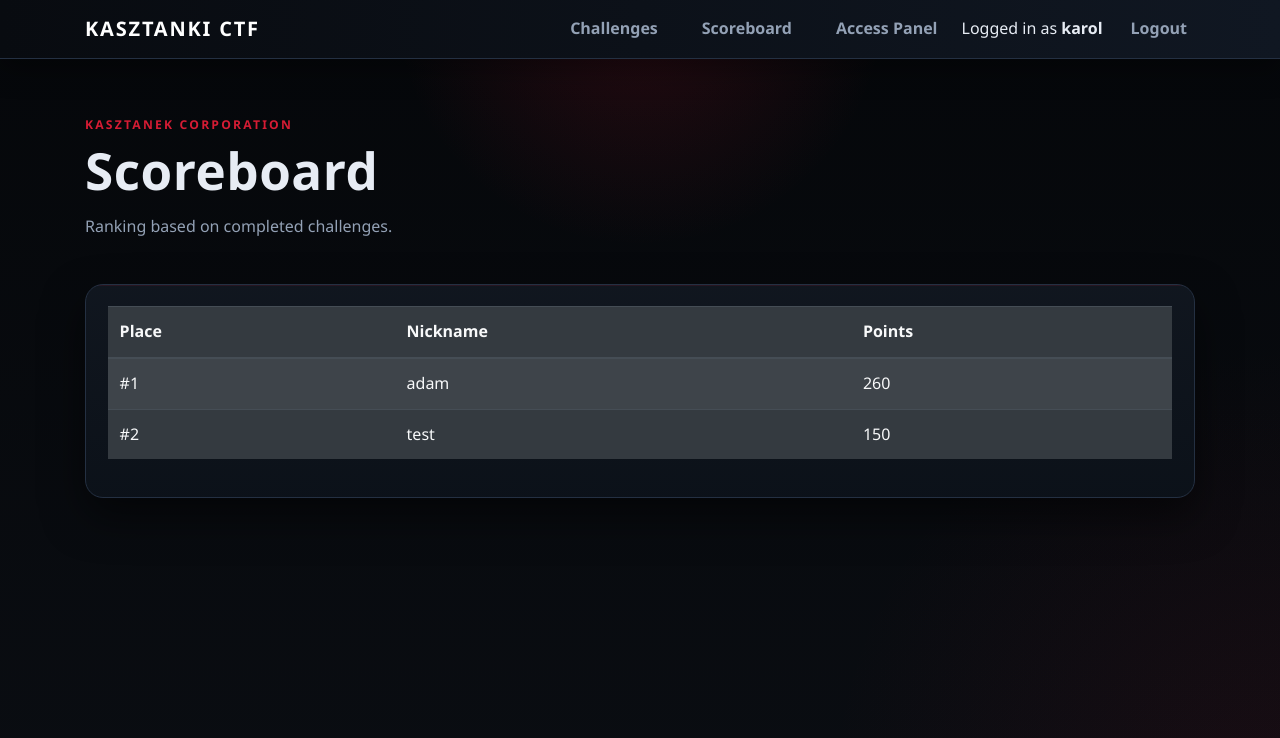
After one commit to Verminii/CTF-Local-Platform, a Django app: page /scoreboard/ in a window 1280 px wide. The commit adds this page. Shown: the top 738 px of the page. Run offline with Django 4.2, Linux system fonts and the light colour scheme; a user stored in the database is signed in; data comes from the database, SQL or seed files in the repository; both versions use the stored data as it was after the commit; some libraries are stand-ins or nearby versions.

Commit message:
Added working scoreboard

```diff
--- a/backend/CtfPlatformLocal/app/templates/base.html
+++ b/backend/CtfPlatformLocal/app/templates/base.html
@@ -18,10 +18,14 @@
           aria-controls="navbarNav" aria-expanded="false" aria-label="Toggle navigation">
           <span class="navbar-toggler-icon"></span>
         </button>
+
         <div class="collapse navbar-collapse" id="navbarNav">
           <ul class="navbar-nav ml-auto align-items-lg-center">
             <li class="nav-item mr-lg-3">
               <a class="nav-link" href="{% url 'mainhub' %}">Challenges</a>
+            </li>
+            <li class="nav-item mr-lg-3">
+              <a class="nav-link" href="{% url 'scoreboard' %}">Scoreboard</a>
             </li>
             <li class="nav-item mr-lg-3">
               <a class="nav-link" href="{% url 'home' %}">Access Panel</a>
--- /dev/null
+++ b/backend/CtfPlatformLocal/app/templates/scoreboard.html
@@ -0,0 +1,55 @@
+{% extends 'base.html' %}
+
+{% block title %}Scoreboard{% endblock %}
+
+{% block content %}
+<section class="page-header">
+  <p class="eyebrow">Kasztanek Corporation</p>
+  <h1>Scoreboard</h1>
+  <p class="page-subtitle">
+    Ranking based on completed challenges.
+  </p>
+</section>
+
+<section class="panel">
+  <div class="table-responsive">
+    <table class="table table-dark table-striped table-hover scoreboard-table">
+      <thead class="thead-dark">
+        <tr>
+          <th>Place</th>
+          <th>Nickname</th>
+          <th>Points</th>
+        </tr>
+      </thead>
+      <tbody>
+        {% for row in rows %}
+          <tr>
+            <td>#{{ row.place }}</td>
+            <td>{{ row.nickname }}</td>
+            <td>{{ row.points }}</td>
+          </tr>
+        {% empty %}
+          <tr>
+            <td colspan="3" class="text-center">No users have completed any challenge yet.</td>
+          </tr>
+        {% endfor %}
+      </tbody>
+    </table>
+  </div>
+</section>
+
+<style>
+.scoreboard-table {
+  color: #f8f9fa !important;
+}
+
+.scoreboard-table tbody td,
+.scoreboard-table thead th {
+  color: #f8f9fa !important;
+}
+
+.scoreboard-table tbody tr:hover {
+  background-color: rgba(255, 255, 255, 0.08);
+}
+</style>
+{% endblock %}
--- a/backend/CtfPlatformLocal/app/urls.py
+++ b/backend/CtfPlatformLocal/app/urls.py
@@ -12,6 +12,7 @@ urlpatterns = [
     path('challenge/<str:folder_name>/download/<path:file_path>/', views.download_file, name='download_file'),
     path('logout/', views.user_logout, name='logout'),
     path('hint/<int:hint_id>/use/', views.use_hint, name='use_hint'),
+    path('scoreboard/', views.scoreboard, name='scoreboard'),
 ]
 
 handler404 = 'app.views.custom_404'
--- a/backend/CtfPlatformLocal/app/views.py
+++ b/backend/CtfPlatformLocal/app/views.py
@@ -7,6 +7,7 @@ from django.contrib.auth.models import User
 from django.db.models import Sum
 from django.http import JsonResponse, Http404, FileResponse
 from django.shortcuts import render, redirect
+from django.db.models import Sum
 
 from .models import (
     ToDoItem,
@@ -300,3 +301,26 @@ def custom_404(request, exception):
 def todos(request):
     items = ToDoItem.objects.all()
     return render(request, 'todos.html', {'todo_items': items})
+
+
+@login_required
+def scoreboard(request):
+    standings = (
+        User.objects.annotate(
+            total_points=Sum('challenge_completions__points_awarded')
+        )
+        .filter(total_points__gt=0)
+        .order_by('-total_points', 'username')
+    )
+
+    rows = []
+    for idx, user in enumerate(standings, start=1):
+        rows.append({
+            'place': idx,
+            'nickname': user.username,
+            'points': user.total_points,
+        })
+
+    return render(request, 'scoreboard.html', {
+        'rows': rows,
+    })
```
Also changed, not shown: backend/CtfPlatformLocal/db.sqlite3. Lines whose indentation alone changed are shown as unchanged.
